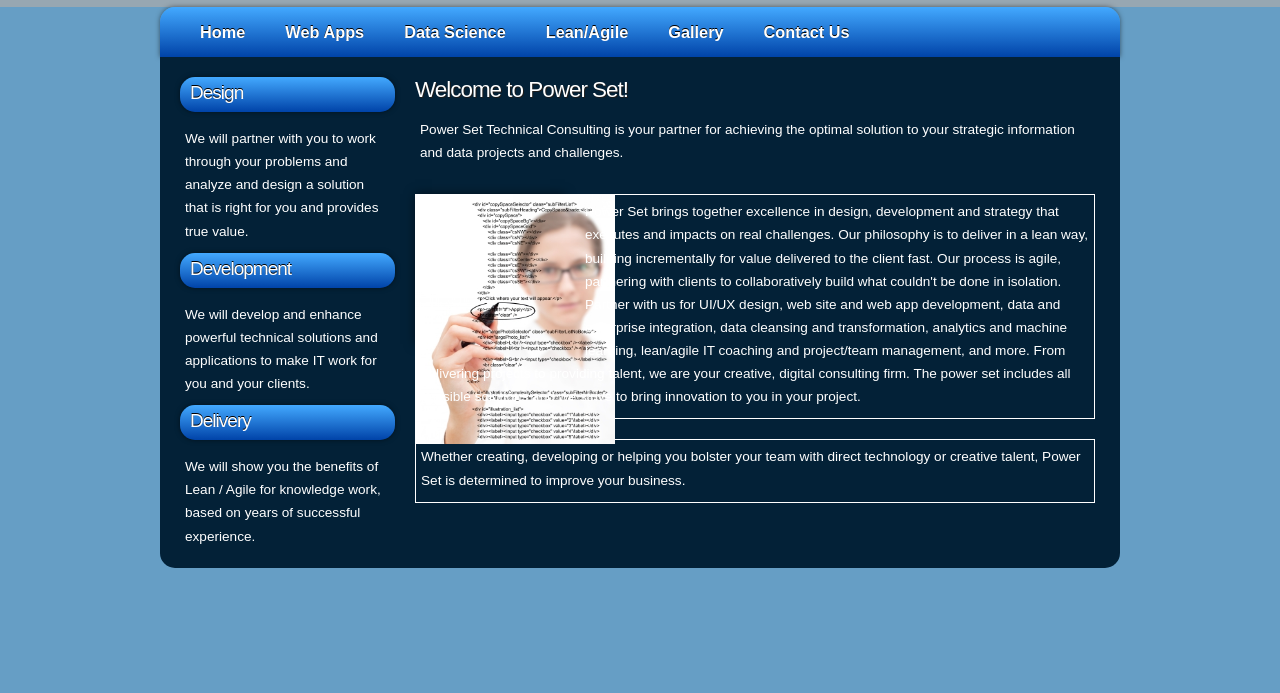
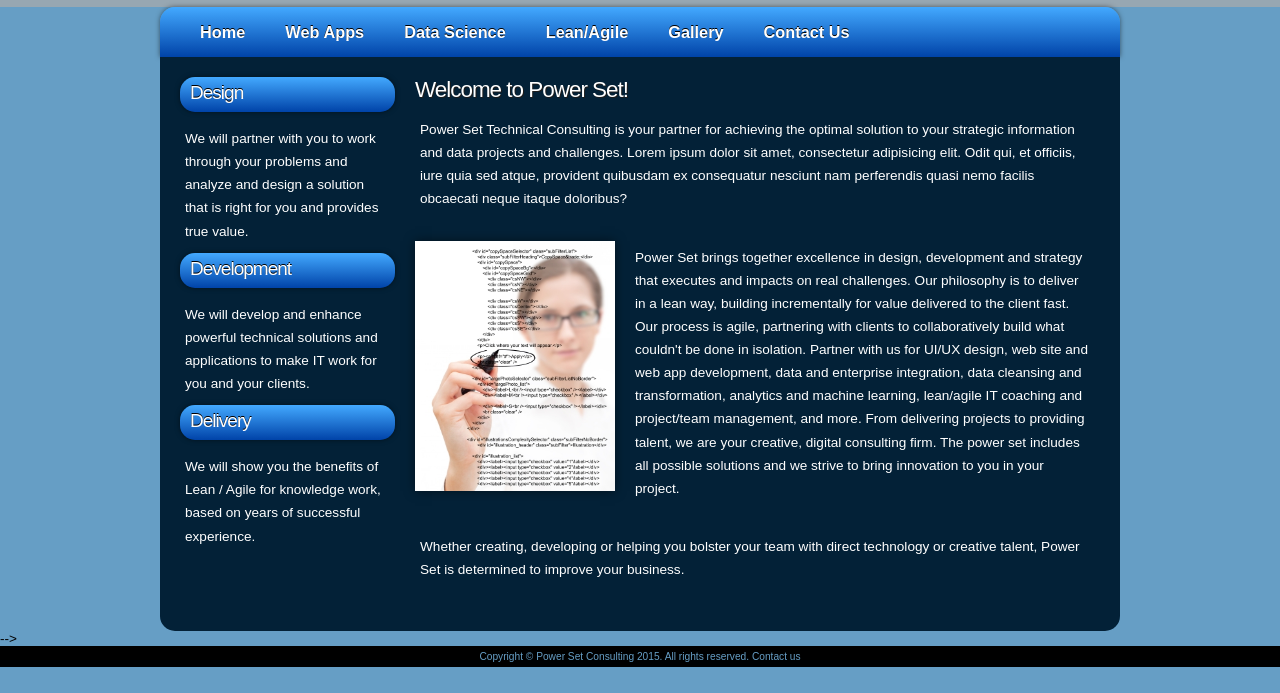
Before and after one commit to smehan/www-powerset, a plain HTML site: page index.html in a window 1280 px wide. Shown: the part 107-800 px from the top of the page. Drawn offline with nearby package versions, Linux system fonts and the light colour scheme.

Commit message:
removed the sticky footer as it was blowing up the bottom with 700px. not certain why. have the float working for image. need to make decendents work for selectors and touch up the padding/margins on main p in content.

```diff
--- a/index.html
+++ b/index.html
@@ -84,7 +84,7 @@
   <div class="content">
      <div class="content_item">
         <h2>Welcome to Power Set!</h2>
-	<p>Power Set Technical Consulting is your partner for achieving the optimal solution to your strategic information and data projects and challenges. </p>
+	<p class="f-image">Power Set Technical Consulting is your partner for achieving the optimal solution to your strategic information and data projects and challenges. Lorem ipsum dolor sit amet, consectetur adipisicing elit. Odit qui, et officiis, iure quia sed atque, provident quibusdam ex consequatur nesciunt nam perferendis quasi nemo facilis obcaecati neque itaque doloribus?</p>
      </div>
      <!-- close content_item -->
      <div class="content_item">
@@ -108,10 +108,10 @@
 </div>
 <!-- close main container -->
 
-<div id="root">
+<!-- <div id="root">
 	<div id="root_footer"></div>
 </div>
-<!-- close root -->
+<!-- close root --> -->
 <div class="footer">
 Copyright © Power Set Consulting 2015. All rights reserved.	Contact us
 </div>
--- a/resources/sass/content.scss
+++ b/resources/sass/content.scss
@@ -74,8 +74,8 @@
 
 .content-image {
 	float: left;
-  	width: 150px;
-  	height: 150px;
+  	width: 200px;
+  	height: 250px;
   	margin: 0px 20px 10px 0;
   	-webkit-box-shadow: rgba(0, 0, 0, 0.5) 0px 0px 10px;
   	-moz-box-shadow: rgba(0, 0, 0, 0.5) 0px 0px 10px;
@@ -92,7 +92,7 @@
    	// top: 190px;
    	// right: 10px; /* NOT left: 190px; */
    	text-align:left;
-   	border: 1px solid white;
+   	//border: 1px solid white;
   }
 
   /********************new**********************/
--- a/resources/sass/nav.scss
+++ b/resources/sass/nav.scss
@@ -80,6 +80,11 @@
 }
 
 /* menu bar and ul items *******************************/
+.menu {
+  color: white;
+  background-color: $rgba-primary-3;
+  text-align: center;
+}
 
 #menubar {
 	width: 960px;
@@ -134,11 +139,3 @@
   	background: #323232;
   	text-shadow: none;
 }
-
-
-/* top menu **********************************************/
-.menu {
-	color: white;
-	background-color: $rgba-primary-3;
-	text-align: center;
-}
```
Also changed, not shown: resources/stylesheets/screen.css.
